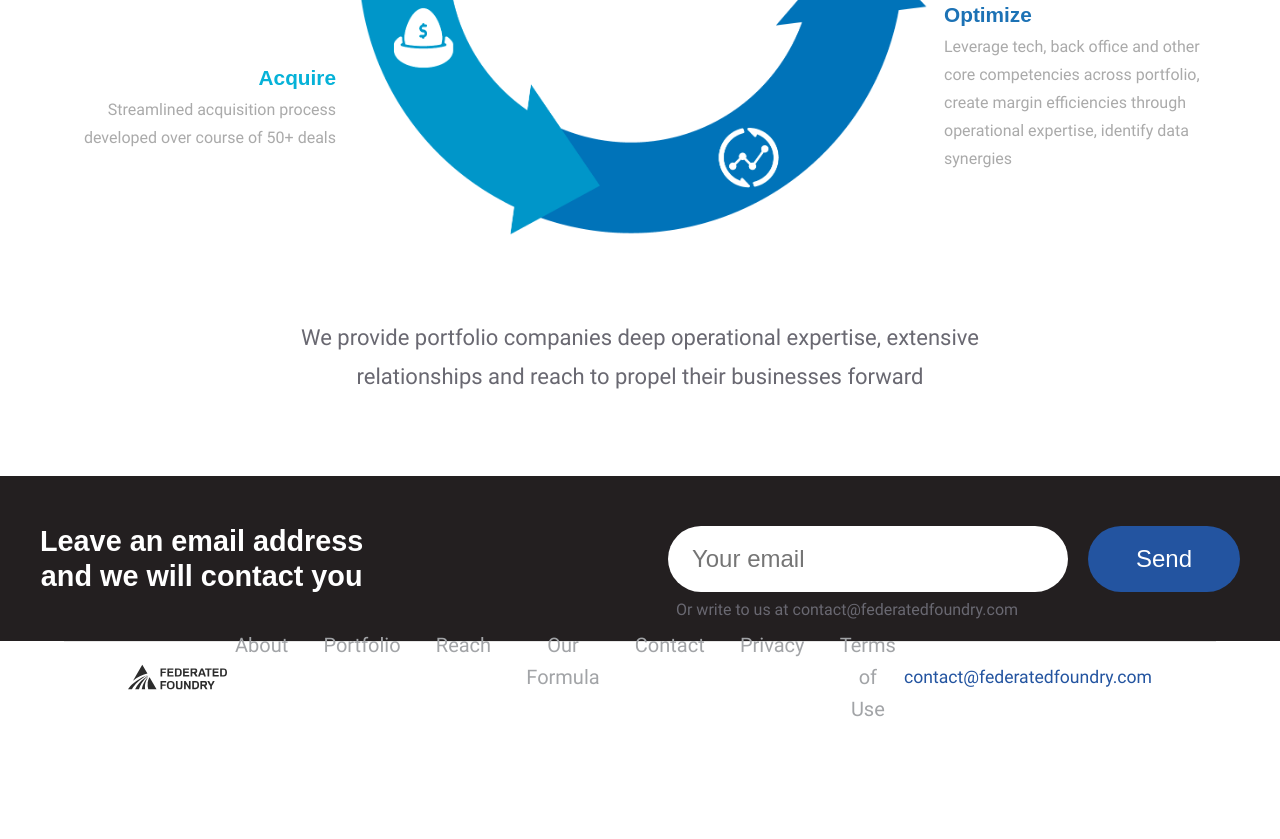
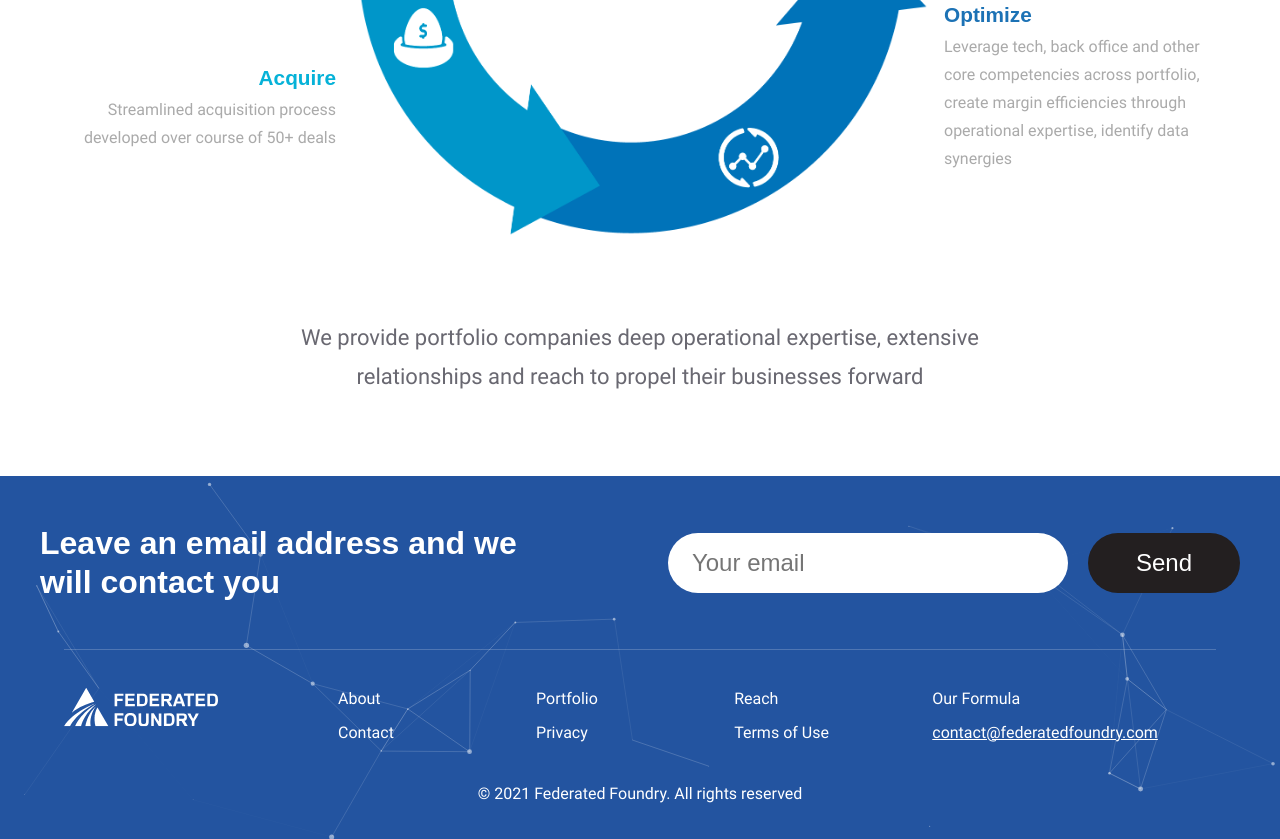
Before and after one commit to doneWorker/federated_foundry, a plain HTML site: page index.html in a window 1280 px wide. Shown: the part 3059-3898 px from the top of the page. Before the commit the page ends 3788 px from the top, so only its background shows below. Drawn offline with Linux system fonts and the light colour scheme.

Commit message:
last design changes applied

```diff
--- a/css/styles.css
+++ b/css/styles.css
@@ -2,6 +2,9 @@
 body {
     margin: 0 !important;
     padding: 0 !important;
+}
+.underline {
+    text-decoration: underline;
 }
 
 /* Common */
@@ -403,10 +406,6 @@ a:not(.nav__link):focus {
     .nav__link {
         font-size: 1.25rem;
     }
-    .footer-email {
-        color: #2354a0;
-        font-size: 1.25rem;
-    }
     .nav__link:hover,
     .nav__link--active {
         color: #167fba;
@@ -1946,18 +1945,21 @@ h2 .subheading {
   FOOTER
    ================ */
 .footer {
-    display: -webkit-flex;
-    display: -ms-flexbox;
-    display: flex;
-    justify-content: space-between;
-    padding: 0 5%;
-    height: 70px;
+    position: relative;
+    padding: 2rem 0;
     width: 100%;
     align-items: center;
-    border-top: 1px solid #e6e6e6;
+    border-top: 1px solid rgba(255, 255, 255, 0.2);
     text-align: center;
-}
-
+    z-index: 2;
+}
+.footer__container {
+    position: relative;
+    max-width: 1200px;
+    display: flex;
+    margin: auto;
+    text-align: center;
+}
 .footer__logos {
     display: -webkit-flex;
     display: -ms-flexbox;
@@ -1968,14 +1970,11 @@ h2 .subheading {
     -webkit-justify-content: center;
     -ms-flex-pack: center;
     justify-content: center;
-
     width: 154px;
-    height: 38px;
+    height: 50px;
 }
 
 .footer__logo {
-    /* margin-right: 1rem;
-    max-height: 1.7rem; */
     width: 100%;
     height: 100%;
 }
@@ -2009,8 +2008,8 @@ h2 .subheading {
 
 .footer__copyright {
     font-size: 0.7rem;
-    color: #797778;
-    margin-bottom: 0;
+    margin: 2rem 0;
+    color: white;
 }
 
 .footer__link:first-child:after {
@@ -2041,45 +2040,34 @@ h2 .subheading {
     margin: 0 0.5rem;
     transition: opacity 0.25s ease-in-out;
 }
-
 .footer__social-icon:hover {
     opacity: 0.75;
 }
-/* @supports ((display: -ms-grid) or (display: grid)) {
-    .footer {
-        display: -ms-grid !important;
-        display: grid !important;
-        grid-gap: 1rem;
-        grid-template-areas: 'logos' 'links' 'social' 'copyright';
-    }
-
-    .footer__logos {
-        grid-area: logos;
-    }
-
-    .footer__copyright {
-        grid-area: copyright;
-    }
-
-    .footer__links {
-        grid-area: links;
-    }
-
-    .footer__social {
-        grid-area: social;
-    }
-} */
+.footer .nav__link {
+    text-align: left;
+    margin: 0;
+    color: white;
+}
+.footer .nav__link:hover {
+    color: rgba(255, 255, 255, 0.5);
+}
 @media (min-width: 992px) {
     .footer {
         -webkit-align-items: center;
         -ms-flex-align: center;
         -ms-grid-row-align: center;
         align-items: center;
-        /* padding: 2rem 0; */
         width: 90%;
         margin: 0 auto;
     }
-
+    .footer .nav {
+        margin-left: 7rem;
+        flex-wrap: wrap;
+    }
+    .footer .nav__link {
+        font-size: 1em;
+        width: 25%;
+    }
     .footer__logos {
         -webkit-justify-content: start;
         -ms-flex-pack: start;
@@ -2090,20 +2078,11 @@ h2 .subheading {
         margin-bottom: 0;
         margin-left: auto;
     }
-    /* @supports ((display: -ms-grid) or (display: grid)) {
-        .footer {
-            -ms-grid-columns: 1fr (max-content) [3];
-            grid-template-columns: 1fr repeat(3, max-content);
-            grid-column-gap: 2rem;
-            grid-template-areas: 'logos copyright links social';
-        }
-
-        .footer__social-link:nth-child(2) .footer__social-icon {
-            margin-right: 0;
-        }
-    } */
 }
 @media (min-width: 1200px) {
+    .footer__container {
+        width: 1200px;
+    }
     .footer__logo {
         max-height: 2.5rem;
     }
@@ -2113,13 +2092,32 @@ h2 .subheading {
     }
 }
 
+.bottom-holder {
+    position: relative;
+    background: #2354a0;
+}
+.bottom-holder canvas {
+    position: absolute;
+    top: 0;
+    z-index: 0;
+}
+
+.footer-copyright {
+    flex-grow: 1;
+    font-size: 1.1rem;
+    color: white;
+}
+
 /* CONTACT */
 section.contact {
+    position: relative;
+    z-index: 1;
     padding-top: 3rem !important;
     padding-bottom: 3rem !important;
-    background: #231f20;
 }
 .contact h1 {
+    text-align: left;
+    font-size: 2rem;
     color: white;
 }
 .contact__container {
@@ -2134,7 +2132,7 @@ section.contact {
 }
 .contact__form-input {
     width: 25rem;
-    padding: 1.2rem 1.5rem;
+    padding: 1rem 1.5rem;
     background: white;
 }
 .contact__form-input:focus {
@@ -2142,26 +2140,15 @@ section.contact {
 }
 .contact__form-submit {
     margin-left: 1rem;
-    padding: 1.2rem 3rem;
+    padding: 1rem 3rem;
     border: none;
     cursor: pointer;
+    background: #231f20;
     color: white;
-    background: #2354a0;
 }
 .contact__form-submit:hover {
-    background: #2d6ecf;
-}
-.contact__form-info {
-    position: absolute;
-    display: block;
-    flex-shrink: 0;
-    flex-grow: 1;
-    flex-basis: 100%;
-    font-size: 1rem;
-    margin-left: 0.5rem;
-    margin-top: 0.3rem;
-    text-align: left;
-    color: #696871;
+    background: white;
+    color: #231f20;
 }
 @media (min-width: 992px) {
     .contact h1 {
--- a/index.html
+++ b/index.html
@@ -28,7 +28,7 @@
                     <span class="nav-toggle__inner"></span>
                 </span>
             </button>
-            <nav class="nav" id="m_nav">
+            <nav class="nav top-nav" id="m_nav">
                 <a class="nav__link" href="#about">About</a>
                 <a class="nav__link" href="#portfolio">Portfolio</a>
                 <a class="nav__link" href="#reach">Reach</a>
@@ -449,12 +449,12 @@
                 </div>
             </section> -->
 
+            <div class="bottom-holder" id="bottom_holder">
                 <!-- CONTACT -->
                 <section class="contact home-section" id="contact">
                     <div class="contact__container">
                         <h1>
-                        Leave an email address<br />
-                        and we will contact you
+                            Leave an email address and we <br />will contact you
                         </h1>
                         <div class="contact__form">
                             <input
@@ -462,19 +462,15 @@
                                 placeholder="Your email"
                             />
                             <button class="contact__form-submit">Send</button>
-                        <span class="contact__form-info"
-                            >Or write to us at
-                            contact@federatedfoundry.com</span
-                        >
                         </div>
                     </div>
                 </section>
-        </main>
                 <footer class="footer">
+                    <div class="footer__container">
                         <div class="footer__logos">
                             <img
                                 class="footer__logo"
-                    src="./images/ff-mono.svg"
+                                src="./images/ff-white.svg"
                                 alt="Federated Foundry logo"
                             />
                             <!-- <div class="footer__system1">
@@ -501,9 +497,12 @@
                             <a class="nav__link" href="#contact">Contact</a>
                             <a class="nav__link" href="#">Privacy</a>
                             <a class="nav__link" href="#">Terms of Use</a>
+                            <a
+                                class="nav__link underline"
+                                href="mailto:contact@federatedfoundry.com"
+                                >contact@federatedfoundry.com</a
+                            >
                         </nav>
-
-            <div class="footer-email">contact@federatedfoundry.com</div>
                         <!-- <div class="footer__links">
                         <a class="footer__link" href="privacy/">Privacy</a>
                         <a class="footer__link" href="terms/">Terms</a>
@@ -532,11 +531,19 @@
                             />
                         </a>
                     </div> -->
+                    </div>
+                    <div class="footer__copyright">
+                        © <span class="footer__year"></span> Federated Foundry.
+                        All rights reserved
+                    </div>
                 </footer>
+            </div>
+        </main>
 
         <script src="./js/polyfill.min.js"></script>
         <script src="./js/smoothscroll.min.js"></script>
         <script src="./js/odometer.min.js"></script>
+        <script src="./js/particles.min.js"></script>
         <script src="./js/scripts.js"></script>
     </body>
 </html>
--- a/js/scripts.js
+++ b/js/scripts.js
@@ -59,7 +59,7 @@ window.addEventListener('load', function () {
     // Clicking banner button scrolls to careers
     if (bannerBtn !== null) {
         bannerBtn.addEventListener('click', function (e) {
-            careersSection.scrollIntoView({ behavior: 'smooth' })
+            contactSection.scrollIntoView({ behavior: 'smooth' })
             e.preventDefault()
         })
     }
@@ -142,7 +142,7 @@ window.addEventListener('load', function () {
     const sections = document.querySelectorAll('.home-section')
     const sectionsArr = Array.from(sections)
 
-    const navItems = document.querySelectorAll('.nav .nav__link')
+    const navItems = document.querySelectorAll('.top-nav .nav__link')
     function activateNavByIndex(index) {
         if (sections[index].classList.contains('nav__link--active')) return
 
@@ -165,7 +165,7 @@ window.addEventListener('load', function () {
             }
         },
         {
-            rootMargin: '75px 0px 0px 0px',
+            rootMargin: '105px 0px 0px 0px',
         }
     )
 
@@ -194,6 +194,74 @@ window.addEventListener('load', function () {
     }
 
     // Footer year
-    // var d = new Date()
-    // document.querySelector('.footer__year').innerHTML = d.getFullYear()
+    var d = new Date()
+    document.querySelector('.footer__year').innerHTML = d.getFullYear()
+
+    // Particles.js
+    particlesJS('bottom_holder', {
+        particles: {
+            number: {
+                value: 50,
+                density: {
+                    enable: true,
+                    value_area: 800,
+                },
+            },
+            color: {
+                value: '#ffffff',
+            },
+            shape: {
+                type: 'circle',
+                stroke: {
+                    width: 0,
+                    color: '#000000',
+                },
+                polygon: {
+                    nb_sides: 5,
+                },
+            },
+            opacity: {
+                value: 0.5,
+                random: false,
+                anim: {
+                    enable: false,
+                    speed: 1,
+                    opacity_min: 0.1,
+                    sync: false,
+                },
+            },
+            size: {
+                value: 3,
+                random: true,
+                anim: {
+                    enable: false,
+                    speed: 40,
+                    size_min: 0.1,
+                    sync: false,
+                },
+            },
+            line_linked: {
+                enable: true,
+                distance: 150,
+                color: '#ffffff',
+                opacity: 0.4,
+                width: 1,
+            },
+            move: {
+                enable: true,
+                speed: 1,
+                direction: 'none',
+                random: false,
+                straight: false,
+                out_mode: 'out',
+                bounce: false,
+                attract: {
+                    enable: false,
+                    rotateX: 600,
+                    rotateY: 1200,
+                },
+            },
+        },
+        retina_detect: true,
+    })
 })
```
Also changed, not shown: images/ff-white.svg (added), js/particles.min.js (added). Lines whose indentation alone changed are shown as unchanged.
